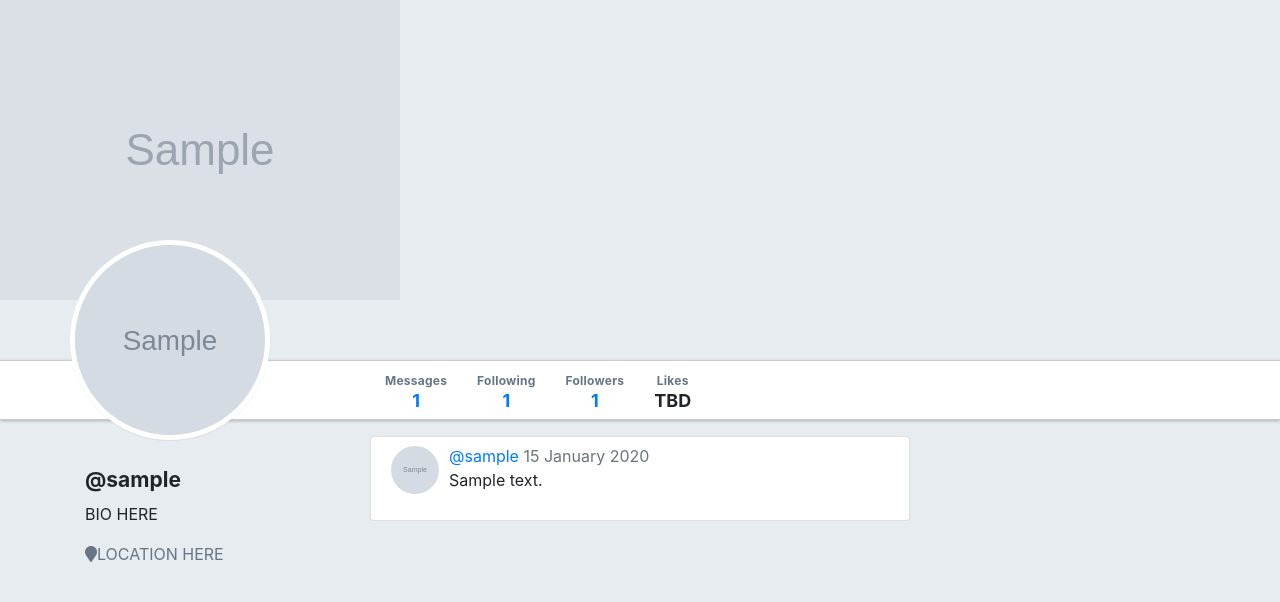
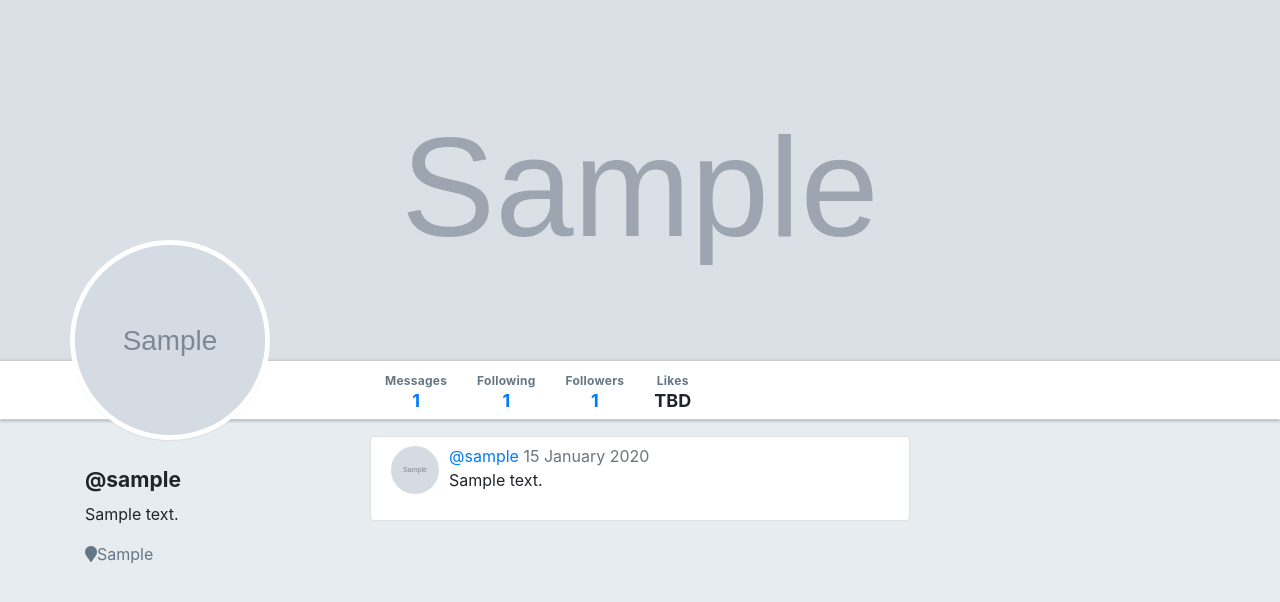
Before and after one commit to Jkaologist/Warbler-App, a Flask app: page /users/1 in a window 1280 px wide. Shown: the part 46-648 px from the top of the page. Run offline with Flask 2, Linux system fonts and the light colour scheme; tables that the repository leaves empty hold one stand-in row (values such as "Sample post"); grey boxes marked "Sample" are stand-in pictures; some libraries are stand-ins or nearby versions.

Commit message:
Front-End Bio and Location Added, Styled Banner

```diff
--- a/static/stylesheets/style.css
+++ b/static/stylesheets/style.css
@@ -153,6 +153,12 @@ nav + .container {
 }
 
 /* ===================== User profile */
+
+.fit-image{
+  width: 100%;
+  object-fit: cover;
+  height: 375px; /* only if you want fixed height */
+}
 
 .join-message {
   margin-top: 100px;
--- a/templates/users/detail.html
+++ b/templates/users/detail.html
@@ -2,9 +2,7 @@
 
 {% block content %}
 
-  <div id="warbler-hero" class="full-width">
-    <img src="{{ user.header_image_url }}" id="profile-banner">
-  </div>
+  <div id="warbler-hero" class="full-width"><img src="{{ user.header_image_url }}" id="profile-banner" alt="" class="img-responsive fit-image"></div>
   <img src="{{ user.image_url }}" alt="Image for {{ user.username }}" id="profile-avatar">
   <div class="row full-width">
     <div class="container">
@@ -60,8 +58,8 @@
   <div class="row">
     <div class="col-sm-3">
       <h4 id="sidebar-username">@{{ user.username }}</h4>
-      <p>BIO HERE</p>
-      <p class="user-location"><span class="fa fa-map-marker"></span>LOCATION HERE</p>
+      <p>{{ user.bio }}</p>
+      <p class="user-location"><span class="fa fa-map-marker"></span>{{ user.location }}</p>
     </div>
 
     {% block user_details %}
```
